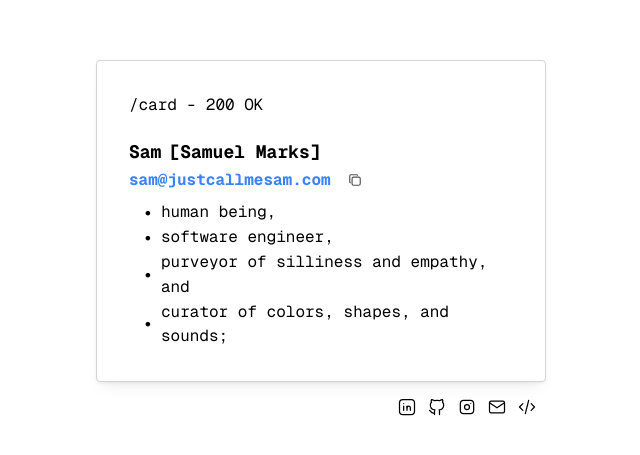
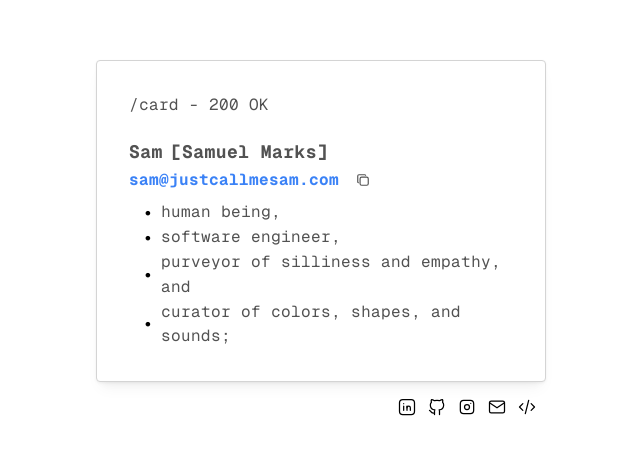
Before and after one commit to thesammarks/jcms, a Next.js app: page /card in a window 1280 px wide. Shown: the part 179-634 px from the top of the page, without its empty margins (319-959 px from the left). Built offline with nearby package versions, Linux system fonts and the light colour scheme.

Commit message:
add global `Text` styles and overrides

```diff
--- a/app/components/LinkCopy.tsx
+++ b/app/components/LinkCopy.tsx
@@ -13,16 +13,16 @@ interface LinkCopyProps {
 export default function LinkCopy(props: LinkCopyProps) {
     return (
         <div className="flex items-center gap-2.5">
-            <a className="text-blue-500" href={props.url}>
-                <Text fw={700}>{props.displayText}</Text>
+            <a href={props.url}>
+                <Text c="#3b82f6" fw={700}>{props.displayText}</Text>
             </a>
             <CopyButton value={config.EMAIL_ADDRESS} timeout={2000}>
                 {({ copied, copy }) => (
                     <Tooltip
                         className={copied ? "text-blue-500" : "text-neutral-600"}
                         label={copied ?
-                            <Text fw={700} className="text-neutral-100" size="xs">Copied</Text>
-                            : <Text fw={700} className="text-neutral-100" size="xs">Copy</Text>
+                            <Text c="#f5f5f5" fw={700} size="xs">Copied</Text>
+                            : <Text c="#f5f5f5" fw={700} size="xs">Copy</Text>
                         }
                         color="currentColor"
                         position="right"
--- a/mantine-theme.ts
+++ b/mantine-theme.ts
@@ -21,6 +21,8 @@ export const theme = createTheme({
             styles: {
                 root: {
                     fontFamily: geistMono.style.fontFamily,
+                    letterSpacing: "0.025em",
+                    color: "#525252"
                 },
             },
         },
```
